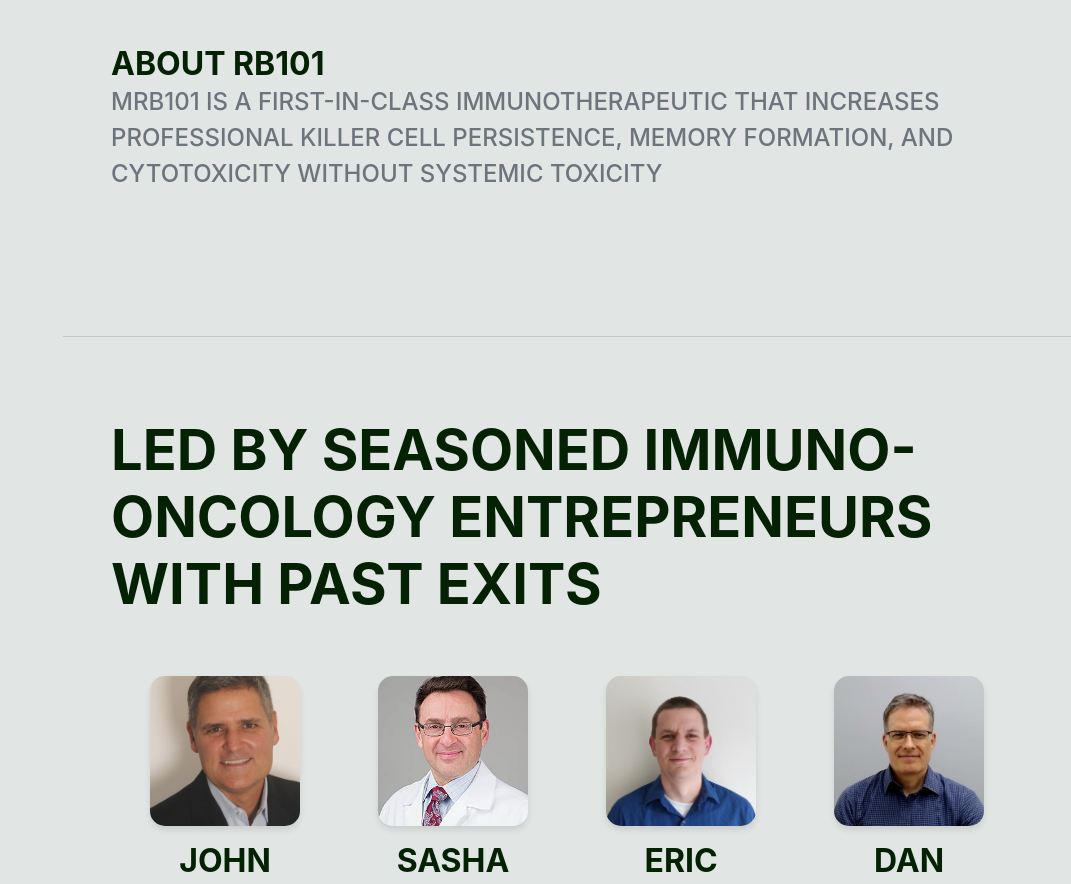
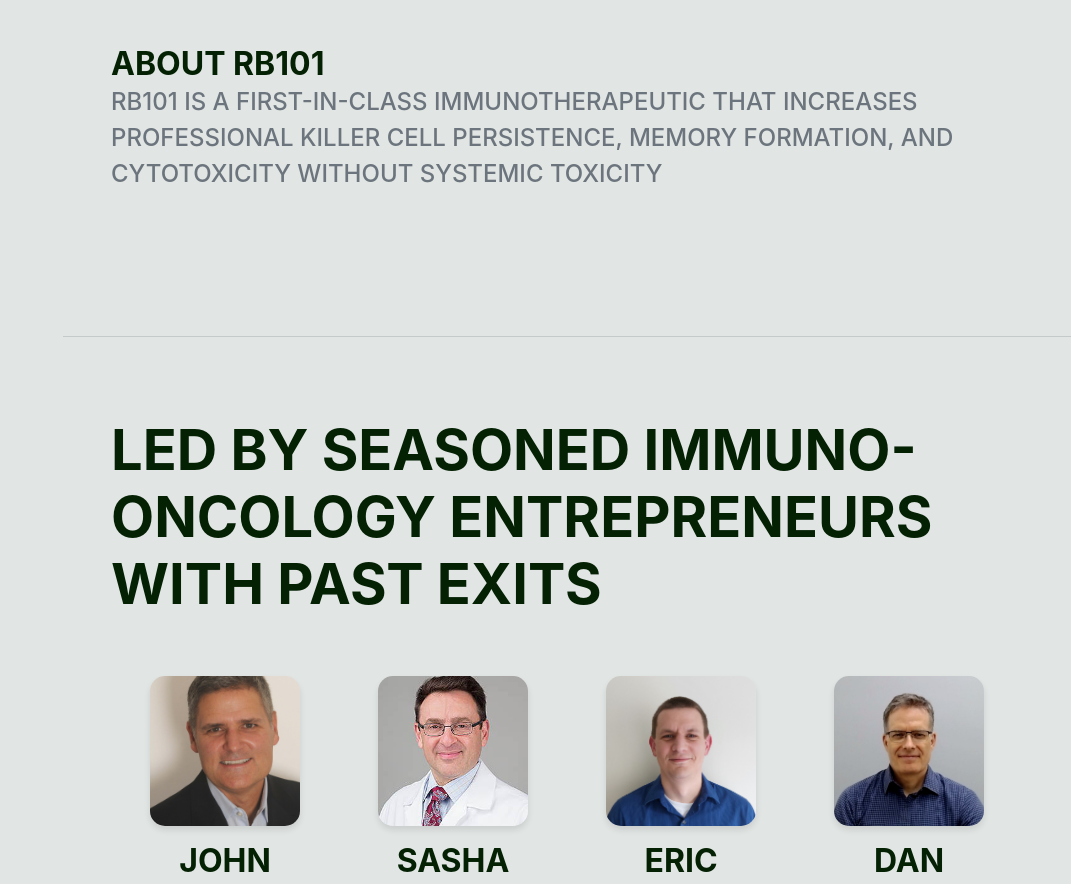
Before and after one commit to Moshtaba88/rec-bio, a plain HTML site: page index.html in a window 1280 px wide. Shown: the part 1934-2818 px from the top of the page, without its empty margins (209-1280 px from the left). Drawn offline with nearby package versions, Linux system fonts and the light colour scheme.

Commit message:
Update index.html

```diff
--- a/index.html
+++ b/index.html
@@ -106,7 +106,7 @@
                     <div class="d-flex flex-column flex-md-row justify-content-between mb-5">
                         <div class="flex-grow-1">
                             <h3 class="mb-0" style= "color: #042104;">ABOUT RB101</h3>
-                            <div class="subheading mb-3">MRB101 is a first-in-class
+                            <div class="subheading mb-3">RB101 is a first-in-class
                                 immunotherapeutic that increases
                                 professional killer cell persistence,
                                 memory formation, and cytotoxicity
```
